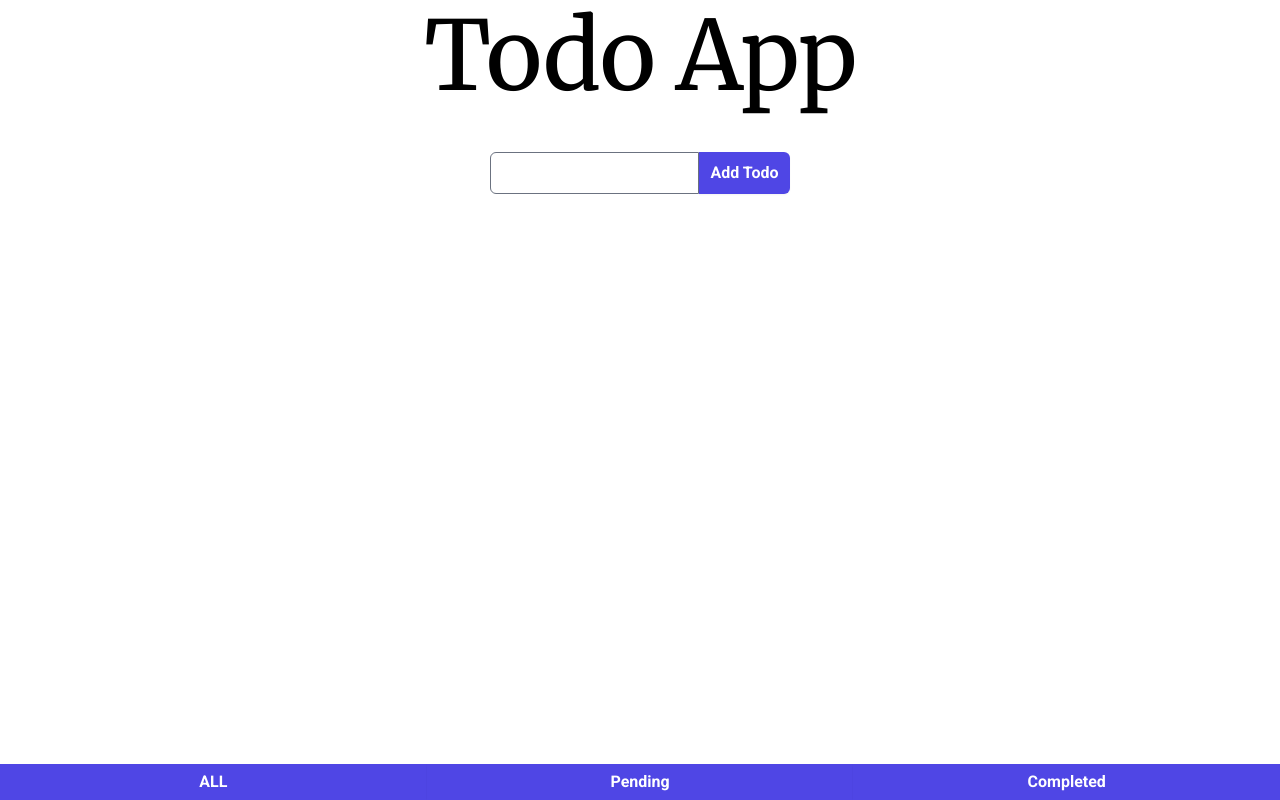
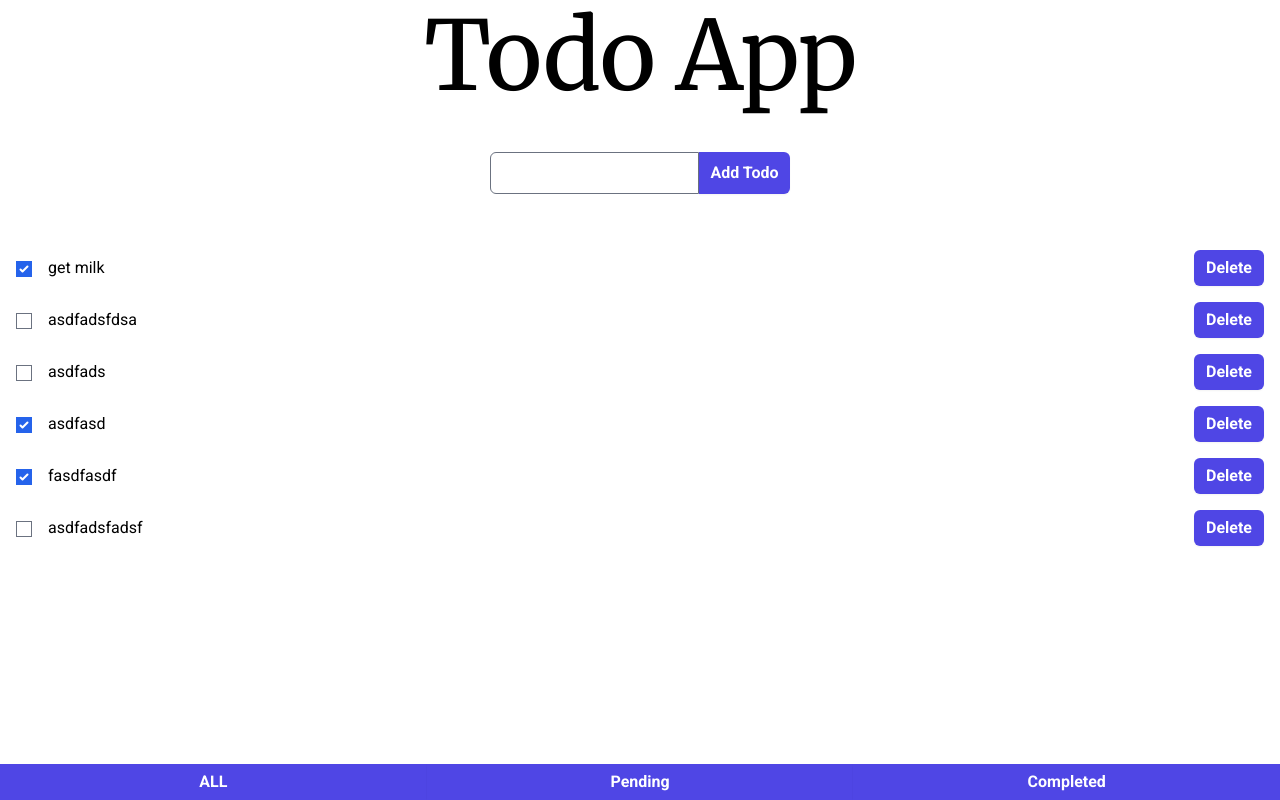
Before and after one commit to the-special-character/fs-8, a React app: page / in a window 1280 px wide. Built offline with nearby package versions, Linux system fonts and the light colour scheme; data requests are answered from the project's data file.

Commit message:
commit code

```diff
--- /dev/null
+++ b/db.json
@@ -0,0 +1,34 @@
+{
+  "todoList": [
+    {
+      "text": "get milk",
+      "isDone": true,
+      "id": 2
+    },
+    {
+      "text": "asdfadsfdsa",
+      "isDone": false,
+      "id": 3
+    },
+    {
+      "text": "asdfads",
+      "isDone": false,
+      "id": 4
+    },
+    {
+      "text": "asdfasd",
+      "isDone": true,
+      "id": 5
+    },
+    {
+      "text": "fasdfasdf",
+      "isDone": true,
+      "id": 6
+    },
+    {
+      "text": "asdfadsfadsf",
+      "isDone": false,
+      "id": 7
+    }
+  ]
+}
--- a/package.json
+++ b/package.json
@@ -10,7 +10,8 @@
     "start": "NODE_ENV=development webpack serve --config webpack.dev.js",
     "start:prod": "NODE_ENV=production webpack serve --config webpack.prod.js",
     "prettier": "prettier --write .",
-    "eslint": "eslint --fix ."
+    "eslint": "eslint --fix .",
+    "start:server": "json-server --watch db.json --port 3004"
   },
   "repository": {
     "type": "git",
@@ -56,6 +57,7 @@
     "eslint-plugin-react": "^7.32.2",
     "eslint-plugin-react-hooks": "^4.6.0",
     "html-webpack-plugin": "^5.5.3",
+    "json-server": "^0.17.3",
     "postcss": "^8.4.24",
     "postcss-import": "^15.1.0",
     "postcss-loader": "^7.3.3",
--- a/src/Todo/index.jsx
+++ b/src/Todo/index.jsx
@@ -1,56 +1,139 @@
-import React, { Component, createRef } from 'react'
+import React, { Component, createRef } from 'react';
+import TodoForm from './todoForm';
+import TodoList from './todoList';
+import TodoFilter from './todoFilter';
+import Test from './test';
 
 export default class Todo extends Component {
-    state = {
-        todoList: []
-    }
+  state = {
+    todoList: [],
+    filterType: 'all',
+  };
 
-    inputRef = createRef();
+  data = [];
 
+  inputRef = createRef();
 
-    addTodo = (event) => {
-        event.preventDefault()
-        const todoText = this.inputRef.current;
-        this.setState(({ todoList }) => ({
-            todoList: [...todoList, {text:todoText.value, id: new Date().valueOf()}],
-         }), () => {
-            this.inputRef.current.value = "";
-         })
-    }
+  async componentDidMount() {
+    try {
+      const res = await fetch(
+        'http://localhost:3004/todoList',
+      );
+      const todoList = await res.json();
+      this.setState({ todoList });
+    } catch (error) {}
+  }
+
+  addTodo = async event => {
+    try {
+      event.preventDefault();
+      const todoText = this.inputRef.current;
+
+      const res = await fetch(
+        'http://localhost:3004/todoList',
+        {
+          method: 'POST',
+          body: JSON.stringify({
+            text: todoText.value,
+            isDone: false,
+          }),
+          headers: {
+            'Content-Type': 'application/json',
+            Accept: 'application/json',
+          },
+        },
+      );
+
+      const todoItem = await res.json();
+
+      this.setState(
+        ({ todoList }) => ({
+          todoList: [todoItem,...todoList, ],
+        }),
+        () => {
+          this.inputRef.current.value = '';
+        },
+      );
+    } catch (error) {}
+  };
+
+  toggleComplete = async item => {
+    try {
+      const res = await fetch(
+        `http://localhost:3004/todoList/${item.id}`,
+        {
+          method: 'PUT',
+          body: JSON.stringify({
+            ...item,
+            isDone: !item.isDone,
+          }),
+          headers: {
+            'Content-Type': 'application/json',
+            Accept: 'application/json',
+          },
+        },
+      );
+
+      const todoItem = await res.json();
+
+      this.setState(({ todoList }, props) => {
+        const i = todoList.findIndex(x => x.id === item.id);
+        return {
+          todoList: [
+            ...todoList.slice(0, i),
+            todoItem,
+            ...todoList.slice(i + 1),
+          ],
+        };
+      });
+    } catch (error) {}
+  };
+
+  deleteTodo = async item => {
+    try {
+      await fetch(
+        `http://localhost:3004/todoList/${item.id}`,
+        {
+          method: 'DELETE',
+        },
+      );
+
+    this.setState(({ todoList }, props) => {
+      const i = todoList.findIndex(x => x.id === item.id);
+      return {
+        todoList: [
+          ...todoList.slice(0, i),
+          ...todoList.slice(i + 1),
+        ],
+      };
+    });
+  } catch (error) {
+
+  }
+  };
+
+  filterTodo = filterType => {
+    this.setState({ filterType });
+  };
 
   render() {
-
-    console.log("render");
-    const {  todoList } = this.state
+    console.log('render');
 
     return (
-      <main className='flex flex-col items-center h-screen'>
+      <main className="flex flex-col items-center h-screen">
         <h1>Todo App</h1>
-        <form className='flex my-10' onSubmit={this.addTodo}>
-            <div>
-                <label htmlFor="todoText" className='sr-only'>Todo Text</label>
-                <input ref={this.inputRef} type="text" id='todoText' className='rounded-l-md' />
-            </div>
-            <button type="submit" className='btn rounded-l-none'>Add Todo</button>
-        </form>
-        <div className='todoList w-full flex-1'>
-            {todoList.map((item)  => <div key={item.id} className='todoItem flex items-center m-4'>
-                <div>
-                    <label htmlFor="isCompleted" className='sr-only'>Is Completed</label>
-                    <input type="checkbox" name="isCompleted" id="isCompleted" />
-                </div>
-                <p className='flex-1 mx-4 line-clamp-1'>{item.text}</p>
-                <button type="button" className='btn'>Delete</button>
-            </div>)}
-
-
-        </div>
-        <div className='filter w-full flex'>
-            <button type="button" className='btn rounded-none flex-1'>ALL</button>
-            <button type="button" className='btn rounded-none flex-1'>Pending</button>
-            <button type="button" className='btn rounded-none flex-1'>Completed</button>
-        </div>
+        <TodoForm
+          addTodo={this.addTodo}
+          ref={this.inputRef}
+          data={this.data}
+        />
+        <TodoList
+          toggleComplete={this.toggleComplete}
+          deleteTodo={this.deleteTodo}
+          {...this.state}
+        />
+        <TodoFilter filterTodo={this.filterTodo} />
       </main>
-    )
+    );
   }
 }
--- /dev/null
+++ b/src/Todo/test.jsx
@@ -0,0 +1,9 @@
+import React, { memo } from 'react'
+
+const Test = ({user}) => {
+  return (
+    <div>{user?.name}</div>
+  )
+}
+
+export default memo(Test)
--- /dev/null
+++ b/src/Todo/todoFilter.jsx
@@ -0,0 +1,32 @@
+import React, { memo } from 'react';
+
+function TodoFilter({ filterTodo }) {
+    console.log("Filter todo");
+  return (
+    <div className="filter w-full flex">
+      <button
+        type="button"
+        className="btn rounded-none flex-1"
+        onClick={() => filterTodo('all')}
+      >
+        ALL
+      </button>
+      <button
+        type="button"
+        className="btn rounded-none flex-1"
+        onClick={() => filterTodo('pending')}
+      >
+        Pending
+      </button>
+      <button
+        type="button"
+        className="btn rounded-none flex-1"
+        onClick={() => filterTodo('completed')}
+      >
+        Completed
+      </button>
+    </div>
+  );
+}
+
+export default  memo(TodoFilter);
--- /dev/null
+++ b/src/Todo/todoForm.jsx
@@ -0,0 +1,32 @@
+import React, { forwardRef, memo } from 'react'
+
+const TodoForm = forwardRef(({addTodo}, ref) => {
+    console.log("todo form");
+    return (
+    <form
+          className="flex my-10"
+          onSubmit={addTodo}
+        >
+          <div>
+            <label htmlFor="todoText" className="sr-only">
+              Todo Text
+            </label>
+            <input
+              ref={ref}
+              type="text"
+              id="todoText"
+              className="rounded-l-md"
+            />
+          </div>
+          <button
+            type="submit"
+            className="btn rounded-l-none"
+          >
+            Add Todo
+          </button>
+        </form>
+  )})
+
+  TodoForm.displayName = "TodoForm"
+
+export default memo(TodoForm)
--- /dev/null
+++ b/src/Todo/todoList.jsx
@@ -0,0 +1,35 @@
+import React, { memo } from 'react';
+import TodoListItem from './todoListItem';
+
+function TodoList({
+  todoList,
+  filterType,
+  toggleComplete,
+  deleteTodo,
+}) {
+  return (
+    <div className="todoList w-full flex-1">
+      {todoList.map(item => {
+        // if (
+        //   filterType === 'all' ||
+        //   (filterType === 'pending' &&
+        //     item.isDone === false) ||
+        //   (filterType === 'completed' &&
+        //     item.isDone === true)
+        // ) {
+        return (
+          <TodoListItem
+            key={item.id}
+            item={item}
+            toggleComplete={toggleComplete}
+            deleteTodo={deleteTodo}
+          />
+        );
+        // }
+        // return null;
+      })}
+    </div>
+  );
+}
+
+export default memo(TodoList);
--- /dev/null
+++ b/src/Todo/todoListItem.jsx
@@ -0,0 +1,36 @@
+import React, { memo} from 'react';
+
+function TodoListItem({item, toggleComplete, deleteTodo}) {
+    console.log("render todo Item");
+  return (
+    <div
+      key={item.id}
+      className="todoItem flex items-center m-4"
+    >
+      <div>
+        <label htmlFor="isCompleted" className="sr-only">
+          Is Completed
+        </label>
+        <input
+          type="checkbox"
+          name="isCompleted"
+          id="isCompleted"
+          checked={item.isDone}
+          onChange={() => toggleComplete(item)}
+        />
+      </div>
+      <p className="flex-1 mx-4 line-clamp-1">
+        {item.text}
+      </p>
+      <button
+        type="button"
+        className="btn"
+        onClick={() => deleteTodo(item)}
+      >
+        Delete
+      </button>
+    </div>
+  );
+}
+
+export default memo(TodoListItem);
```
Also changed, not shown: 1 other file (tests, documents, lock files or other folders).
